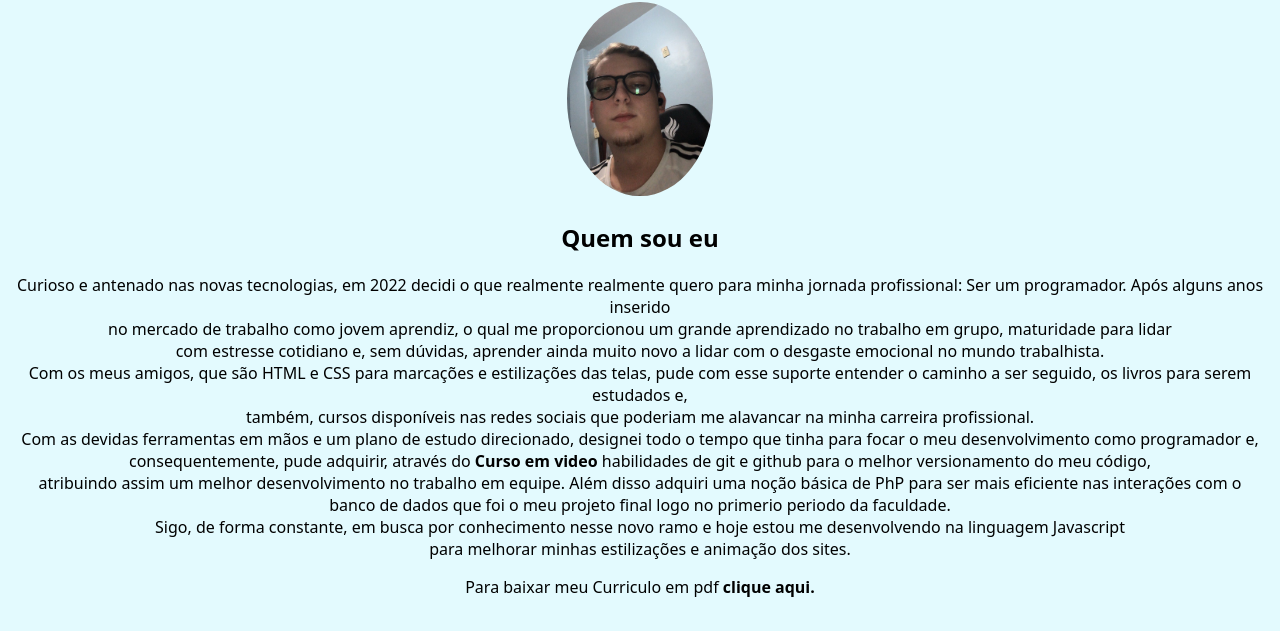
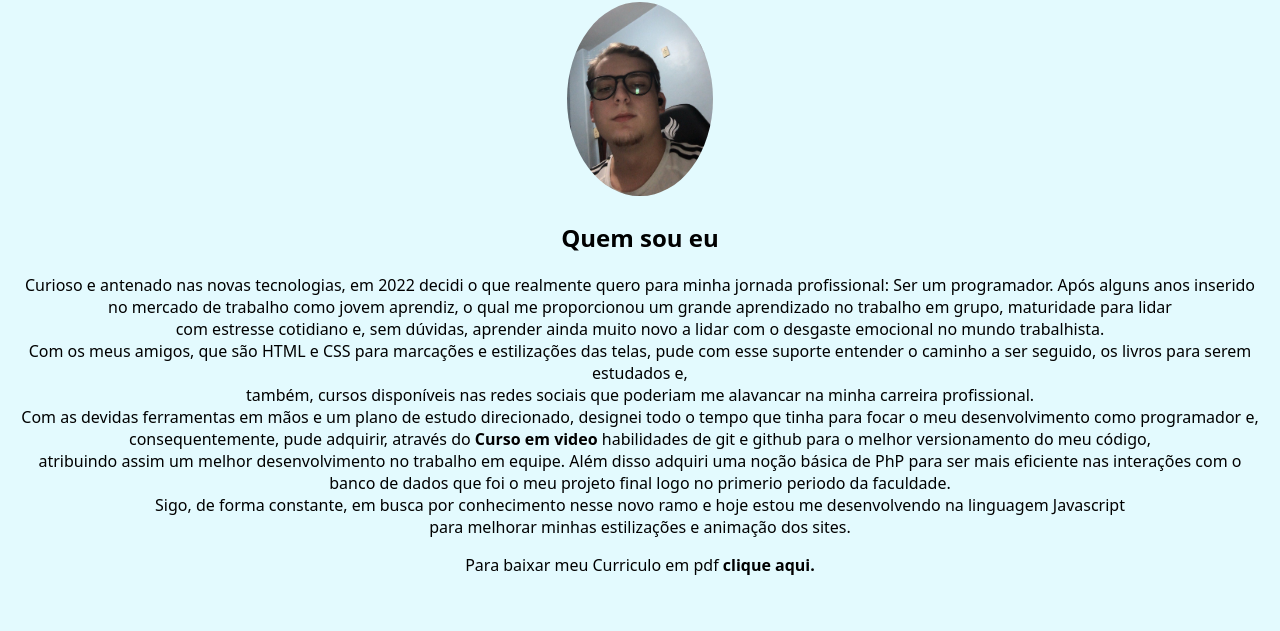
Before and after one commit to Matheuslugon/Portfolio, a plain HTML site: page index.html in a window 1280 px wide. Shown: the part 84-715 px from the top of the page. Drawn offline with Linux system fonts and the light colour scheme.

Commit message:
acerto na tag <p>

```diff
--- a/index.html
+++ b/index.html
@@ -16,7 +16,7 @@
     </div>
     <div class="intro">
         <h2>Quem sou eu</h2>
-            <p> Curioso e antenado nas novas tecnologias, em 2022 decidi o que realmente realmente quero para minha jornada profissional: Ser um programador.  Após alguns anos inserido<br> no mercado de trabalho como jovem aprendiz, o qual me proporcionou um grande aprendizado no trabalho em grupo, maturidade para lidar<br> com estresse cotidiano e, sem dúvidas, aprender ainda muito novo a lidar com o desgaste emocional no mundo trabalhista.<br>
+            <p> Curioso e antenado nas novas tecnologias, em 2022 decidi o que realmente quero para minha jornada profissional: Ser um programador.  Após alguns anos inserido<br> no mercado de trabalho como jovem aprendiz, o qual me proporcionou um grande aprendizado no trabalho em grupo, maturidade para lidar<br> com estresse cotidiano e, sem dúvidas, aprender ainda muito novo a lidar com o desgaste emocional no mundo trabalhista.<br>
             Com os meus amigos, que são HTML e CSS para marcações e estilizações das telas, pude com esse suporte entender o caminho a ser seguido, os livros para serem estudados e,<br> também, cursos disponíveis nas redes sociais que poderiam me alavancar na minha carreira profissional.<br>
             Com as devidas ferramentas em mãos e um plano de estudo direcionado, designei todo o tempo que tinha para focar o meu desenvolvimento como programador e,<br> consequentemente, pude adquirir, através do <a href="https://www.cursoemvideo.com/" target="_blank" rel="external"><strong>Curso em video</strong></a> habilidades de git e github para o melhor versionamento do meu código, <br> atribuindo assim um melhor desenvolvimento no trabalho em equipe. Além disso adquiri uma noção básica de PhP para ser mais eficiente nas interações com o <br> banco de dados que foi o meu projeto final logo no primerio periodo da faculdade.<br>
             Sigo, de forma constante, em busca por conhecimento nesse novo ramo e hoje estou me desenvolvendo na linguagem Javascript<br>para melhorar minhas estilizações e animação dos sites.
```
Also changed, not shown: 1 other file.
